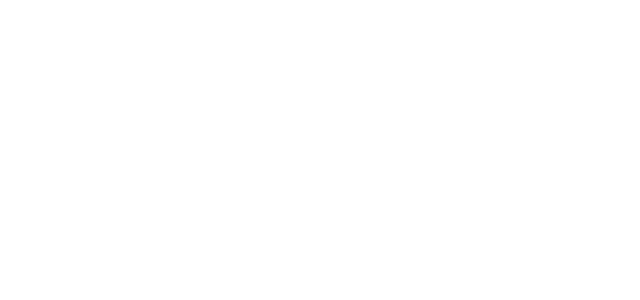
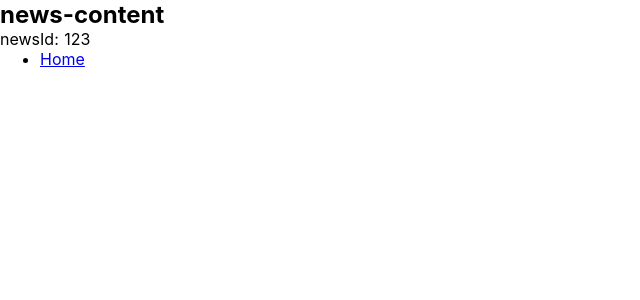
Before and after one commit to hongjingping/nuxt.js, a Nuxt app: page /news/123 in a window 1280 px wide. Before the commit this address had no page. Shown: the top 300 px of the page, without its empty margins (0-640 px from the left). Built offline with nearby package versions, Linux system fonts and the light colour scheme.

Commit message:
0425-Nuxt的动态路由和参数校验

```diff
--- a/pages/index.vue
+++ b/pages/index.vue
@@ -11,11 +11,9 @@
 </template>
 
 <script>
-
 export default {
   data () {
     return {
-
     }
   }
 }
--- /dev/null
+++ b/pages/news/_id.vue
@@ -0,0 +1,22 @@
+<template>
+  <div>
+    <h2>news-content</h2>
+    <p>newsId: {{ $route.params.id }}</p>
+    <ul>
+      <li><a href="/">Home</a></li>
+    </ul>
+  </div>
+</template>
+
+<script>
+  export default {
+    // 校验参数，如果id是非数字就进入nuxt404页面
+    validate ({params}) {
+      return /^\d+$/.test(params.id)
+    }
+  }
+</script>
+
+<style scoped>
+
+</style>
--- a/pages/news/index.vue
+++ b/pages/news/index.vue
@@ -4,6 +4,8 @@
     <p>newsId:{{$route.params.newsId}}</p>
     <ul>
       <li><a href="/">News</a></li>
+      <li><a href="/news/123">News-1</a></li>
+      <li><a href="/news/wikiHong">News-2</a></li>
     </ul>
   </div>
 </template>
```
